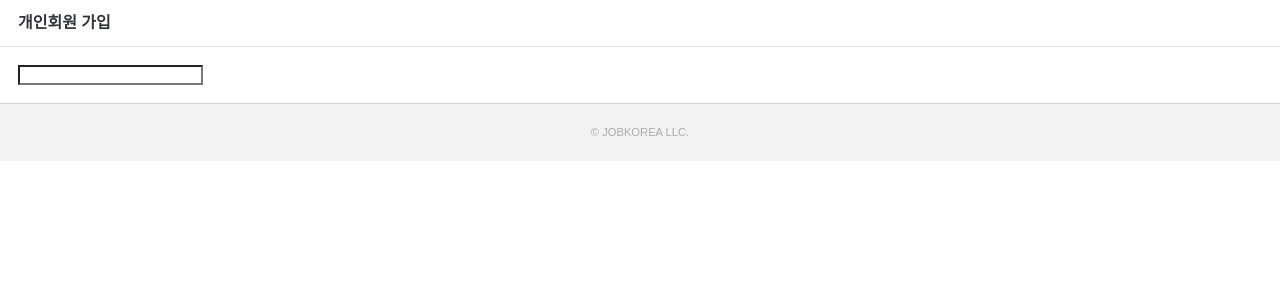
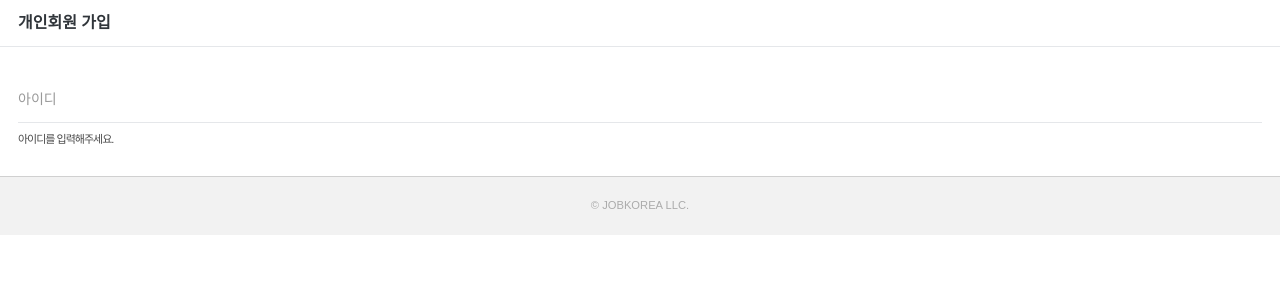
Before and after one commit to jin-2/signUp, a Next.js app: page / in a window 1280 px wide. Shown: the top 300 px of the page. Built offline with nearby package versions, Linux system fonts and the light colour scheme.

Commit message:
input text 컴포넌트 추가

```diff
--- a/components/Input/index.tsx
+++ b/components/Input/index.tsx
@@ -1,7 +1,80 @@
-export default function Input() {
+import styled from "styled-components";
+
+interface InputProps {
+  type: "text" | "email";
+  label: string;
+  message: string;
+  maxlength: number;
+  required?: boolean;
+}
+
+export default function Input({
+  type,
+  label,
+  message,
+  maxlength,
+  required = true
+}: InputProps) {
   return (
-    <div>
-      <input type="text" />
-    </div>
+    <InputEl>
+      <label className="label">
+        <input
+          type={type}
+          className="input"
+          maxLength={maxlength}
+          required={required}
+        />
+        <span className="label-text">{label}</span>
+      </label>
+      <p className="message">{message}</p>
+    </InputEl>
   );
 }
+
+const InputEl = styled.div`
+  .label {
+    position: relative;
+    display: block;
+  }
+
+  .label-text {
+    position: absolute;
+    top: 0;
+    left: 0;
+    line-height: 68px;
+    height: 58px;
+    color: #999;
+    pointer-events: none;
+    transition: all 0.1s ease;
+  }
+
+  .input {
+    padding-top: 10px;
+    width: 100%;
+    height: 58px;
+    border: 0;
+    border-bottom: 1px solid #e5e7ea;
+
+    &:focus {
+      border-bottom-color: ${({ theme }) => theme.colors.red};
+    }
+
+    &:valid + .label-text,
+    &:focus + .label-text {
+      top: -28px;
+      font-size: 11px;
+    }
+  }
+
+  .message {
+    padding: 8px 0 10px;
+    font-size: 11px;
+    letter-spacing: -1px;
+  }
+
+  .invalid {
+    .message {
+      color: ${({ theme }) => theme.colors.red};
+    }
+  }
+`;
--- a/pages/index.tsx
+++ b/pages/index.tsx
@@ -9,7 +9,12 @@ const Home: NextPage = () => {
         <title>개인회원 가입 | 알바몬</title>
       </Head>
       <div>
-        <Input />
+        <Input
+          type="text"
+          label="아이디"
+          message="아이디를 입력해주세요."
+          maxlength={16}
+        />
       </div>
     </>
   );
--- a/styles/globals.css
+++ /dev/null
@@ -1,16 +0,0 @@
-html,
-body {
-  padding: 0;
-  margin: 0;
-  font-family: -apple-system, BlinkMacSystemFont, Segoe UI, Roboto, Oxygen,
-    Ubuntu, Cantarell, Fira Sans, Droid Sans, Helvetica Neue, sans-serif;
-}
-
-a {
-  color: inherit;
-  text-decoration: none;
-}
-
-* {
-  box-sizing: border-box;
-}
--- a/styles/theme.ts
+++ b/styles/theme.ts
@@ -3,7 +3,8 @@ import { DefaultTheme } from "styled-components";
 const theme: DefaultTheme = {
   colors: {
     primary: "#f63",
-    secondary: "#494949"
+    secondary: "#494949",
+    red: "#ff1212"
   }
 };
 
```
